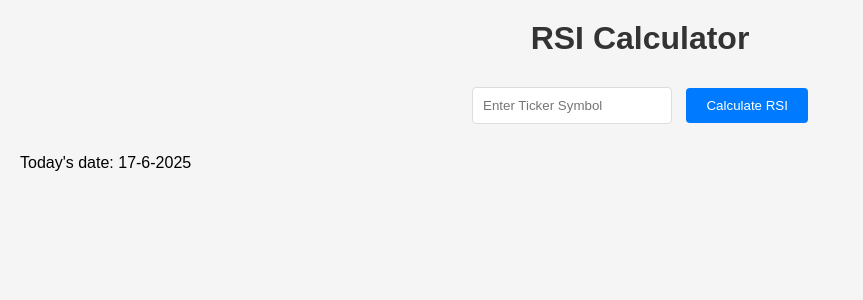
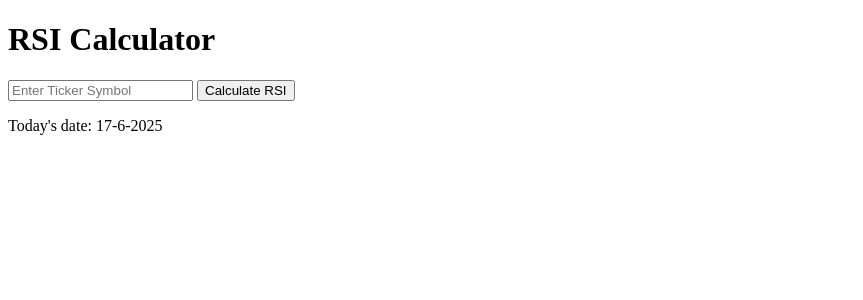
Before and after one commit to t-cku/RSI-calculator, a Flask app: page / in a window 1280 px wide. Shown: the top 300 px of the page, without its empty margins (0-863 px from the left). Run offline with Flask 3, Linux system fonts and the light colour scheme.

Commit message:
Restored to '83ad25000088bbf7ea7c3ba837e2dbd3b2581911'
Replit-Restored-To: 83ad25000088bbf7ea7c3ba837e2dbd3b2581911

```diff
--- a/static/style.css
+++ /dev/null
@@ -1,88 +0,0 @@
-
-/* Basic CSS Reset */
-* {
-    margin: 0;
-    padding: 0;
-    box-sizing: border-box;
-}
-
-body {
-    font-family: Arial, sans-serif;
-    background-color: #f5f5f5;
-    padding: 20px;
-}
-
-h1 {
-    color: #333;
-    text-align: center;
-    margin-bottom: 30px;
-}
-
-h2 {
-    color: #444;
-    margin: 20px 0 10px 0;
-}
-
-h3 {
-    color: #555;
-    margin: 15px 0 10px 0;
-}
-
-/* Form Styling */
-form {
-    text-align: center;
-    margin-bottom: 30px;
-}
-
-input[type="text"] {
-    padding: 10px;
-    border: 1px solid #ddd;
-    border-radius: 4px;
-    margin-right: 10px;
-    width: 200px;
-}
-
-button {
-    padding: 10px 20px;
-    background-color: #007bff;
-    color: white;
-    border: none;
-    border-radius: 4px;
-    cursor: pointer;
-}
-
-button:hover {
-    background-color: #0056b3;
-}
-
-/* Results Container */
-.results {
-    background-color: white;
-    padding: 20px;
-    border-radius: 8px;
-    box-shadow: 0 2px 4px rgba(0,0,0,0.1);
-    margin: 20px 0;
-}
-
-/* Image Styling */
-img {
-    max-width: 100%;
-    height: auto;
-    border: 1px solid #ddd;
-    border-radius: 4px;
-    margin: 10px 0;
-}
-
-/* Error Messages */
-.error {
-    color: red;
-    text-align: center;
-    margin: 20px 0;
-}
-
-/* Date Display */
-.date {
-    text-align: center;
-    color: #666;
-    margin: 10px 0;
-}
--- a/templates/index.html
+++ b/templates/index.html
@@ -2,7 +2,6 @@
 <html>
     <head>
         <title>RSI Calculator</title>
-        <link rel="stylesheet" href="{{ url_for('static', filename='style.css') }}">
     </head>
 
     <body>
```
